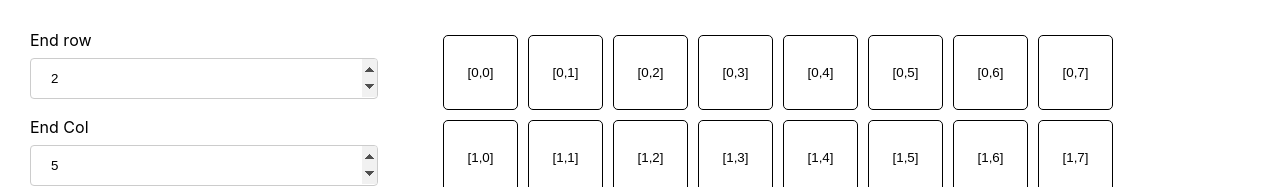
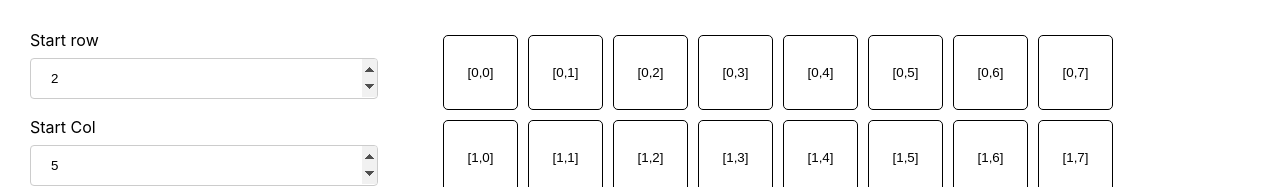
Before and after one commit to balaji043/chessboard-bishop-move-traverse, a React (Vite) app: page / in a window 1280 px wide. Shown: the top 187 px of the page. Built offline with nearby package versions, Linux system fonts and the light colour scheme.

Commit message:
fixed input type issue

```diff
--- a/src/App.tsx
+++ b/src/App.tsx
@@ -64,8 +64,8 @@ function App() {
 	return (
 		<div className='Container'>
 			<div className='InputContainer'>
-				<PointInput point={startPoint} setPoint={setStartPoint} />
-				<PointInput point={endPoint} setPoint={setEndPoint} />
+				<PointInput point={startPoint} setPoint={setStartPoint} type='Start' />
+				<PointInput point={endPoint} setPoint={setEndPoint} type='End' />
 				{actionButtons()}
 				{canTraverse !== IS_TRAVERSABLE.default && (
 					<p
--- a/src/PointInput.tsx
+++ b/src/PointInput.tsx
@@ -4,9 +4,10 @@ import { IPoint, isValidCoordinate } from './utils';
 export interface IPointInputProps {
 	point: IPoint;
 	setPoint: (ipoint: IPoint) => void;
+	type: 'Start' | 'End';
 }
 
-export const PointInput: FC<IPointInputProps> = ({ point, setPoint }) => {
+export const PointInput: FC<IPointInputProps> = ({ point, setPoint, type }) => {
 	return (
 		<div className='InputGroup'>
 			<NumInput
@@ -15,7 +16,7 @@ export const PointInput: FC<IPointInputProps> = ({ point, setPoint }) => {
 					const n = parseInt(e.target.value);
 					if (isValidCoordinate(n)) setPoint({ x: n, y: point.y });
 				}}
-				label='End row'
+				label={`${type} row`}
 			/>
 			<NumInput
 				defaultValue={point.y}
@@ -23,7 +24,7 @@ export const PointInput: FC<IPointInputProps> = ({ point, setPoint }) => {
 					const n = parseInt(e.target.value);
 					if (isValidCoordinate(n)) setPoint({ x: point.x, y: n });
 				}}
-				label='End Col'
+				label={`${type} Col`}
 			/>
 		</div>
 	);
```
